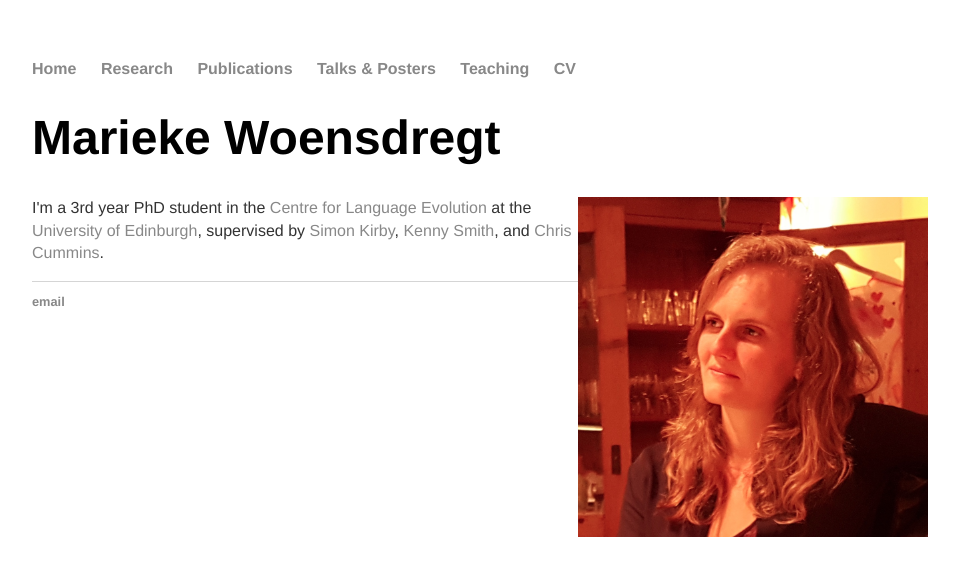
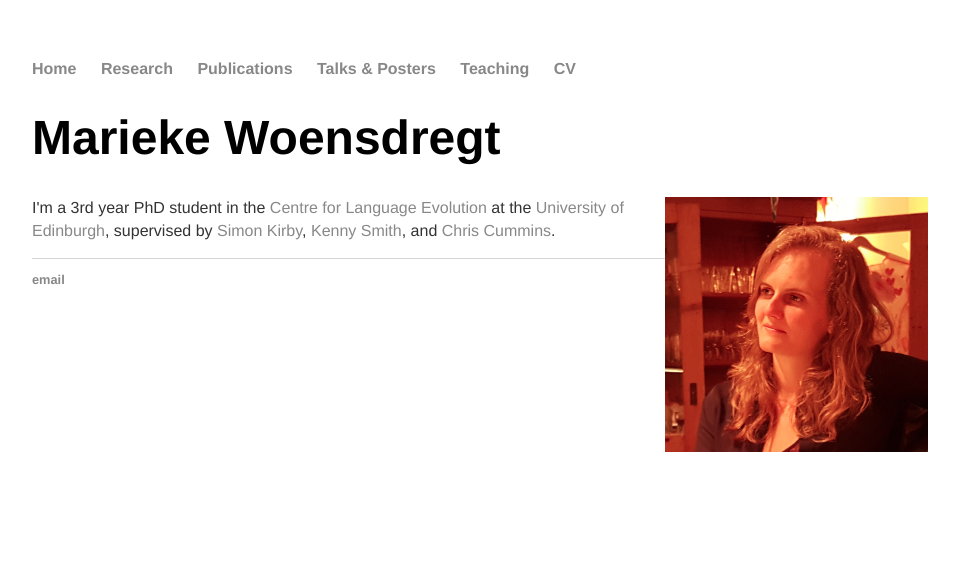
Before and after one commit to marieke-woensdregt/marieke-woensdregt.github.io, a Jekyll site: the page built from index.html, in a window 1280 px wide. Shown: the top 576 px of the page, without its empty margins (160-1119 px from the left). Built offline with Jekyll 4.4.1, drawn with Linux system fonts in a browser that asks for light colours.

Commit message:
Update index.html

```diff
--- a/index.html
+++ b/index.html
@@ -5,7 +5,7 @@ title: Marieke Woensdregt
 <div class="blurb">
 	<h1>Marieke Woensdregt</h1>
 	<p>
-		<img src="Me_Feest_Andrea.jpg" alt="me" style="float:right;width:350.333px;height:339.667px;">
+		<img src="/images/Me_Feest_Andrea.jpg" alt="me" style="float:right;width:262.75px;height:254.75px;">
 		I'm a 3rd year PhD student in the <a href="http://www.lel.ed.ac.uk/cle/">Centre for Language Evolution</a>
 		at the <a href="http://www.ed.ac.uk/">University of Edinburgh</a>,
 		supervised by <a href="http://www.lel.ed.ac.uk/~simon/">Simon Kirby</a>,
```
